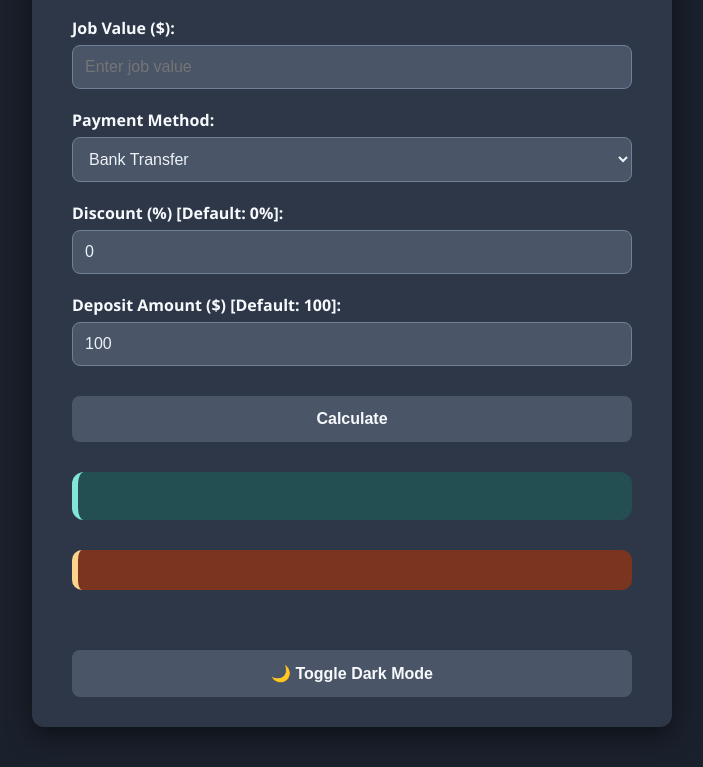
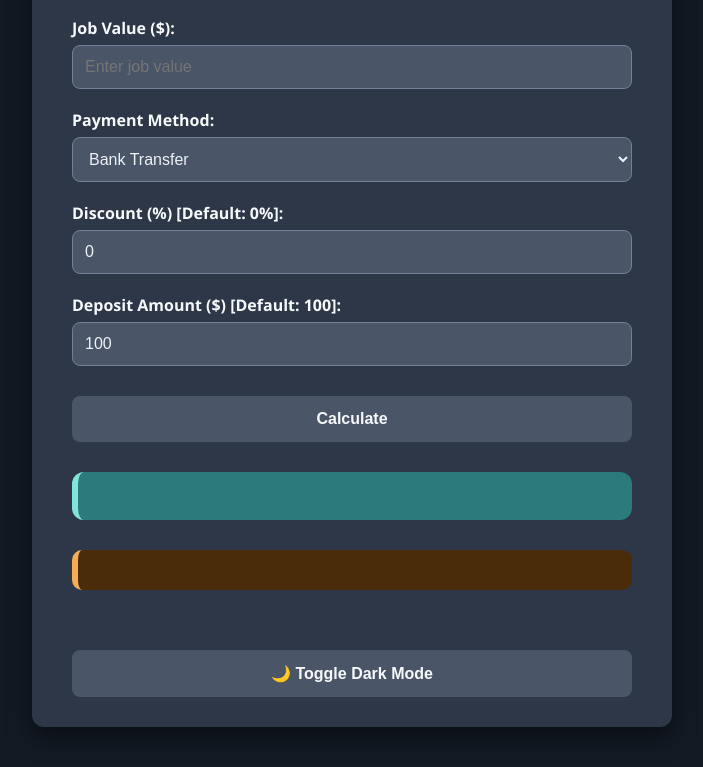
Before and after one commit to Recker011/Field-Calculator, a plain HTML site: page index.html in a window 1280 px wide. Both pictures are taken after a click on the button "🌙 Toggle Dark Mode". Shown: the part 169-936 px from the top of the page, without its empty margins (288-991 px from the left). Drawn offline with Linux system fonts and the light colour scheme; a web font is replaced by a local one.

Commit message:
Readability

```diff
--- a/style.css
+++ b/style.css
@@ -21,7 +21,8 @@ body {
   box-shadow: 0 8px 24px rgba(0, 0, 0, 0.08);
 }
 
-h1, h2 {
+h1,
+h2 {
   text-align: center;
   margin-bottom: 20px;
   color: #2a4365;
@@ -102,6 +103,7 @@ button:hover {
   font-size: 14px;
   color: #2c7a7b;
   line-height: 1.6;
+  font-weight: 500;
 }
 
 /* Instructions */
@@ -135,7 +137,7 @@ button:hover {
 
 /* 🌙 Dark Mode Styles */
 body.dark-mode {
-  background: #1a202c;
+  background: #121a23;
   color: #edf2f7;
 }
 
@@ -164,27 +166,27 @@ body.dark-mode select:focus {
 }
 
 body.dark-mode .result {
-  background-color: #234e52;
+  background-color: #2c7a7b;
   border-left-color: #81e6d9;
-  color: #e6fffa;
+  color: #ffffff;
 }
 
 body.dark-mode .result strong {
-  color: #e6fffa;
+  color: #ffffff;
 }
 
 body.dark-mode .result .amount {
-  color: #c6f6d5;
+  color: #f6e05e;
 }
 
 body.dark-mode .result ul {
-  color: #b2f5ea;
+  color: #e2e8f0;
 }
 
 body.dark-mode .instructions {
-  background-color: #7b341e;
-  color: #fffbea;
-  border-left-color: #fbd38d;
+  background-color: #4a2c0a;
+  color: #fefcbf;
+  border-left-color: #f6ad55;
 }
 
 body.dark-mode a {
```
